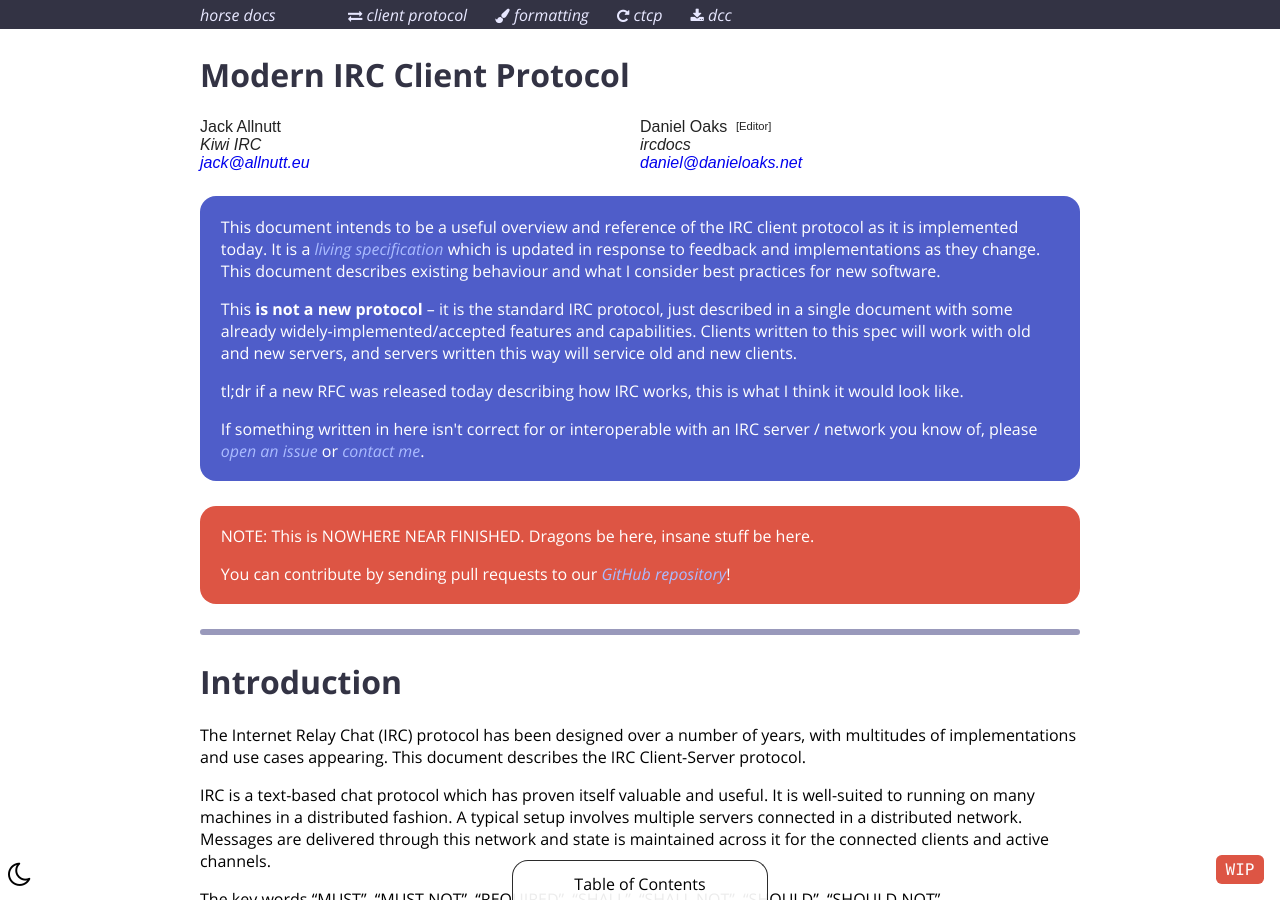
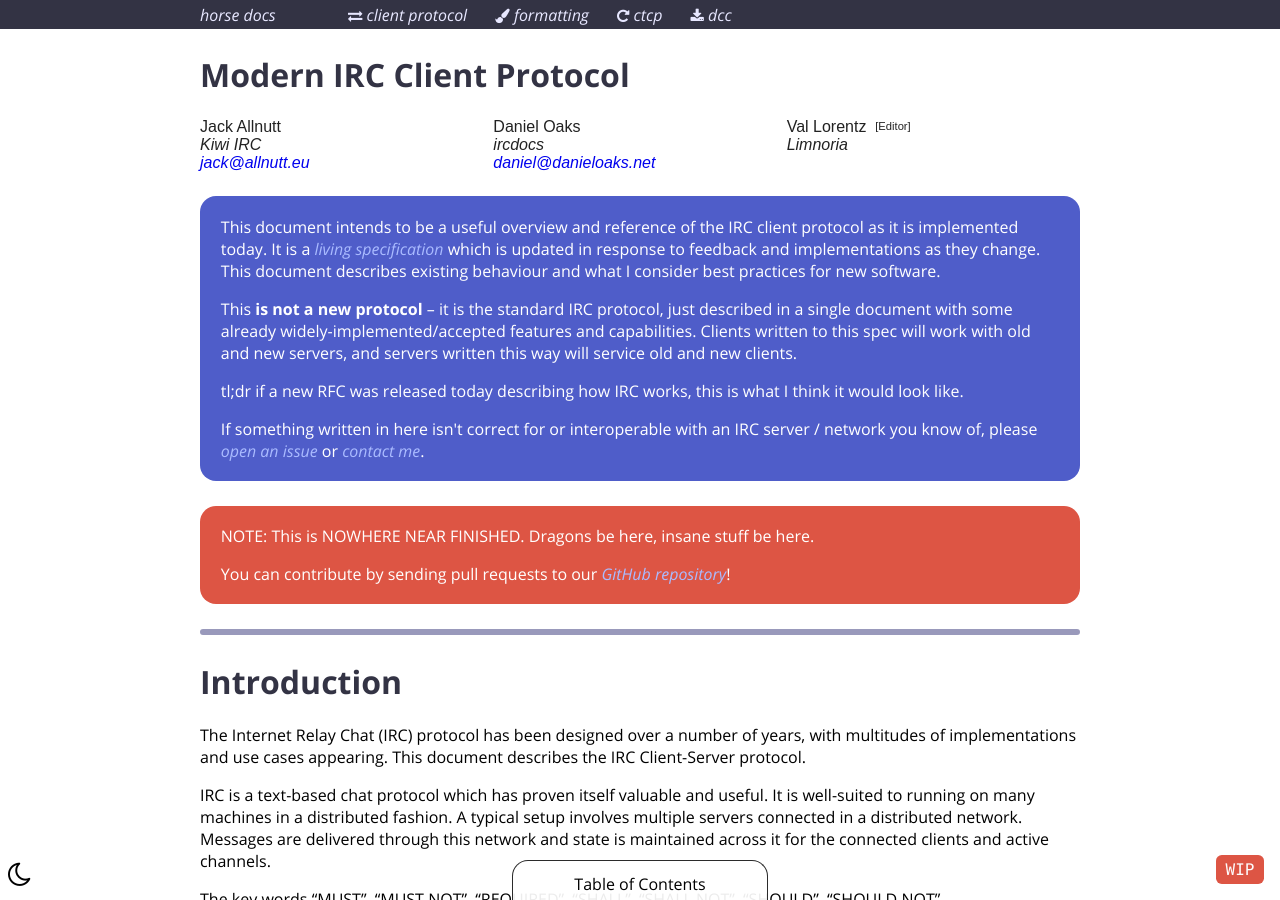
Before and after one commit to ircdocs/modern-irc, a Jekyll site: the page built from index.md, in a window 1280 px wide and 900 px high. Built offline with Jekyll 4.4.1, drawn with Linux system fonts in a browser that asks for light colours.

Commit message:
Make Val editor of the Client Protocol document!!

```diff
--- a/index.md
+++ b/index.md
@@ -14,6 +14,10 @@ copyrights:
     org: "ircdocs"
     org_link: "http://ircdocs.horse/"
     email: "daniel@danieloaks.net"
+  -
+    name: "Val Lorentz"
+    org: "Limnoria"
+    org_link: "https://limnoria.net"
     editor: true
 ---
 
```
